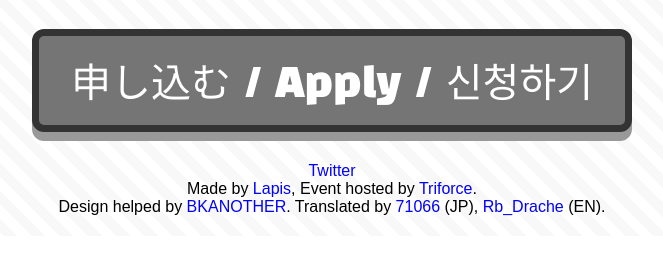
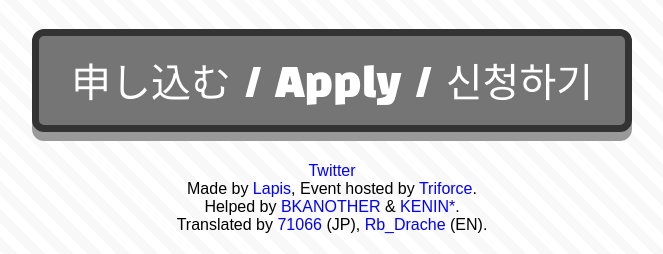
Before and after one commit to hyunsikjeong/100min-fumen-cooking-platform, a Flask app: page / in a window 1280 px wide. Shown: the part 1462-1716 px from the top of the page, without its empty margins (308-971 px from the left). Before the commit the page ends 1678 px from the top, so only its background shows below. Run offline with Flask 2, Linux system fonts and the light colour scheme; parts of the project's set-up code (start-up, migrations or seed data) failed here and were passed over; some web fonts are replaced.

Commit message:
Update footer

```diff
--- a/templates/header.html
+++ b/templates/header.html
@@ -39,6 +39,7 @@
     <div class="footer">
         <a href="https://twitter.com/100mFumenCookin">Twitter</a><br>
         Made by <a href="https://twitter.com/Lapisha_">Lapis</a>, Event hosted by <a href="https://twitter.com/_TRI_FORCE_">Triforce</a>.<br>
-        Design helped by <a href="https://twitter.com/BKANOTHER">BKANOTHER</a>. Translated by <a href="https://twitter.com/_CocoaParfait">71066</a> (JP), <a href="https://twitter.com/Rb_Drache">Rb_Drache</a> (EN).
+        Helped by <a href="https://twitter.com/BKANOTHER">BKANOTHER</a> &amp; <a href="https://twitter.com/hsungha">KENIN*</a>.<br>
+        Translated by <a href="https://twitter.com/_CocoaParfait">71066</a> (JP), <a href="https://twitter.com/Rb_Drache">Rb_Drache</a> (EN).
     </div>
 </body>
```
